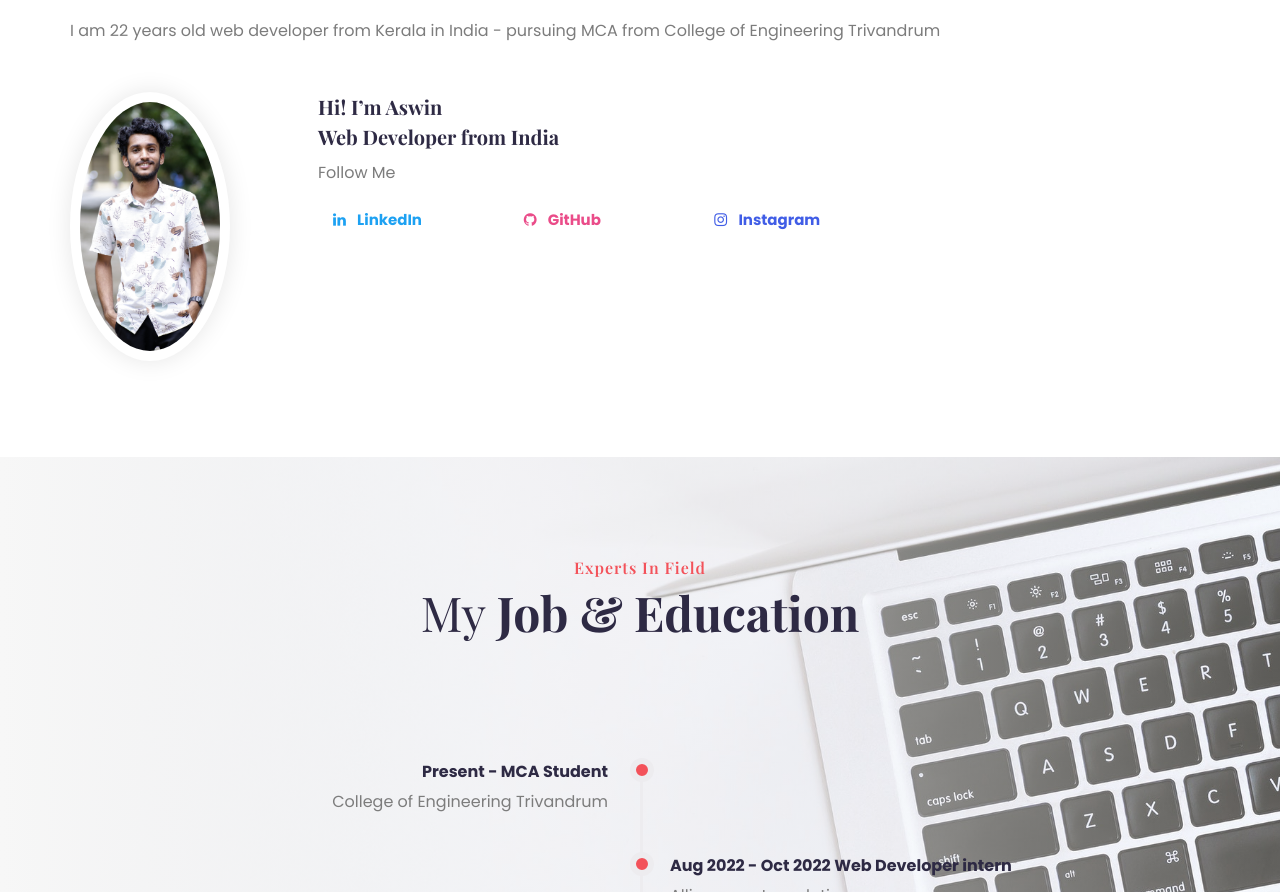
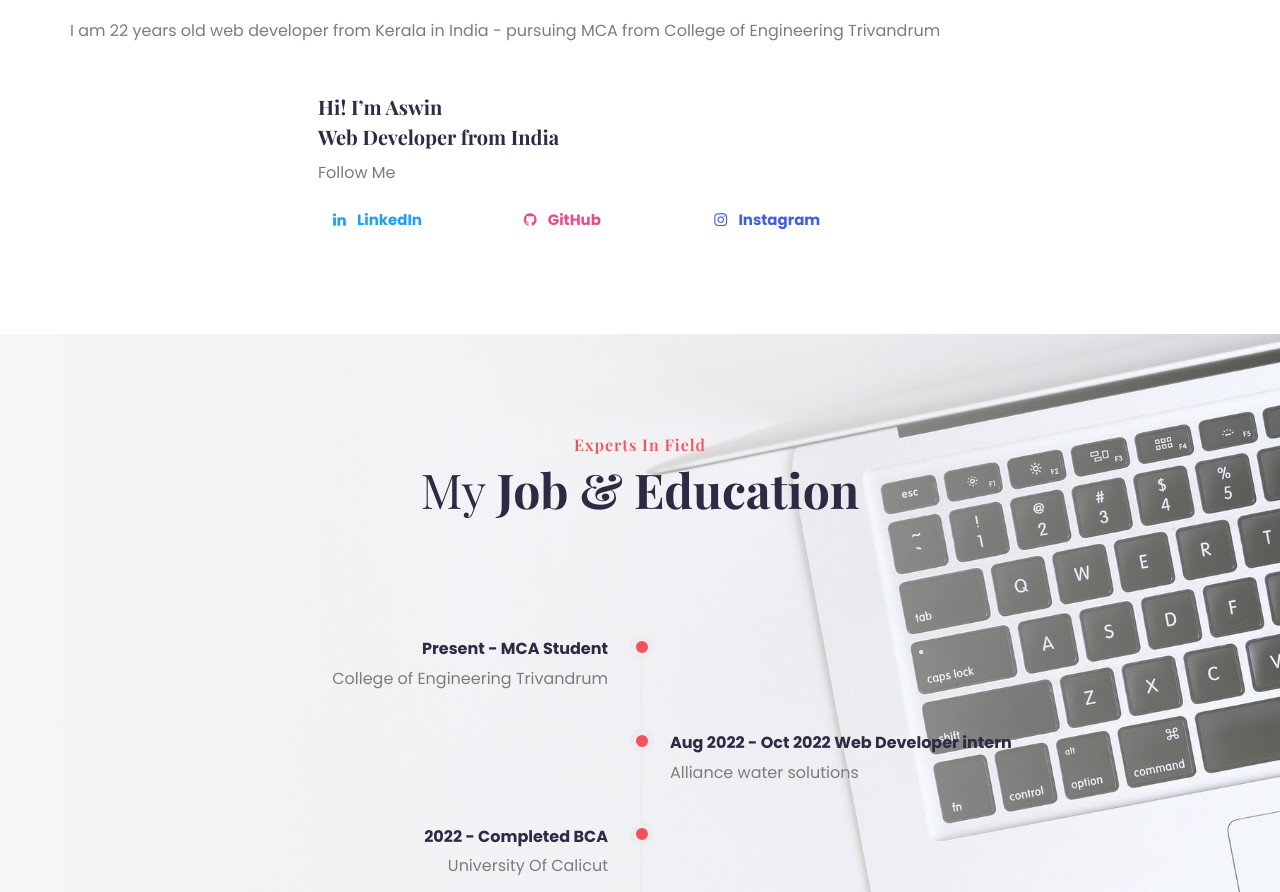
Before and after one commit to ASWIN-P-INFOPRISM/My-Website, a plain HTML site: page index.html in a window 1280 px wide. Shown: the part 976-1868 px from the top of the page. Drawn offline with nearby package versions, Linux system fonts and the light colour scheme; a web font is replaced by a local one.

Commit message:
image: image in index.html removed

```diff
--- a/index.html
+++ b/index.html
@@ -115,7 +115,7 @@ Author URL: http://w3layouts.com
             </p>
             <div class="about-pic-grids row no-gutters mt-5">
               <div class="col-md-3 position-relative person-img">
-                <img src="assets/images/Aswin_DSLR.jpg" alt="" class="radius-image img-fluid">
+                <!-- <img src="assets/images/Aswin_DSLR.jpg" alt="" class="radius-image img-fluid"> -->
               </div>
               <div class="col-md-9 about-pic-info pl-lg-5 mt-md-0 mt-2">
                 <h4>Hi! I’m Aswin<br> Web Developer from India</h4>
```
